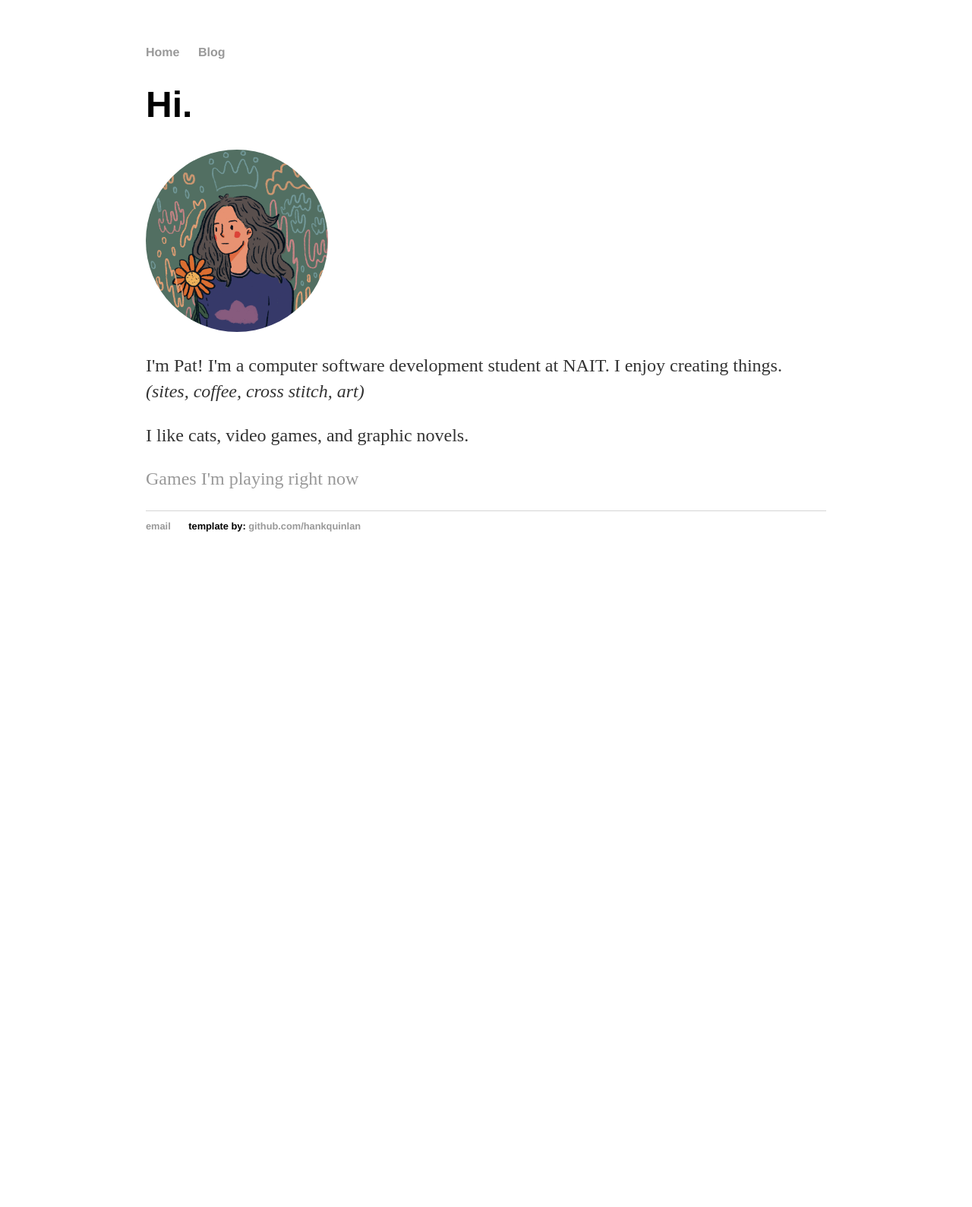
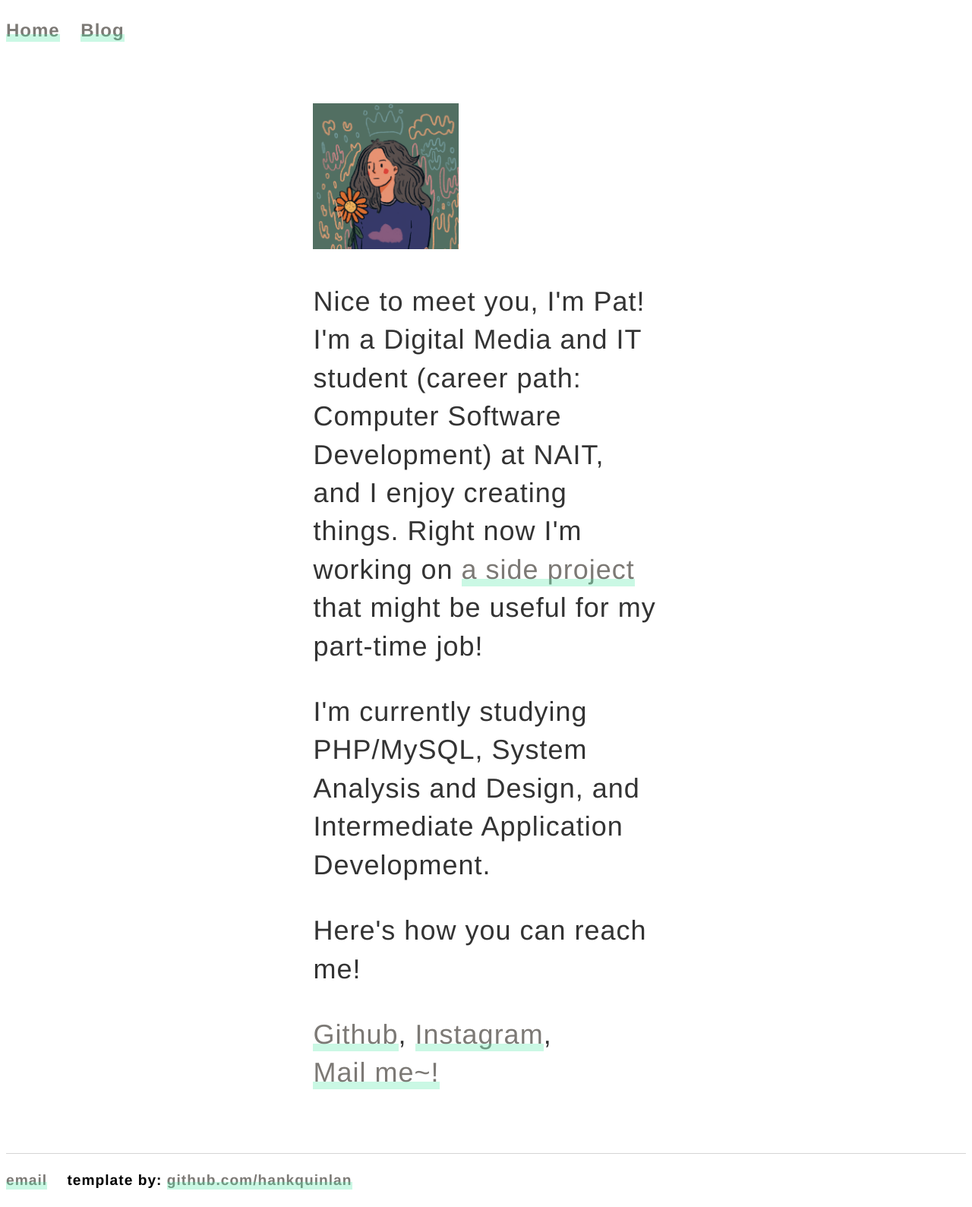
Before and after one commit to pborlongan/pborlongan.github.io, a Jekyll site: the page built from index.html, in a window 1280 px wide. Shown: the whole page at 76% size. Built offline with Jekyll 4.4.1, drawn with Linux system fonts in a browser that asks for light colours; before the commit the page ends 900 px from its top, so only the background shows below that.

Commit message:
edited the whole page

```diff
--- a/css/main.css
+++ b/css/main.css
@@ -1,11 +1,8 @@
-body {
-    margin: 60px auto;
-    width: 70%;
-}
-
-.profile img{
-    border-radius: 50%;
-    width: 15rem;
+body{
+    font-family: Proxima Nova, Helvetica Neue, Helvetica, Arial sans-serif;
+    font-size: 1.5rem;
+    line-height: 2rem;
+    letter-spacing: 1px;
 }
 
 nav ul, footer ul {
@@ -17,13 +14,6 @@ nav ul, footer ul {
 nav ul li, footer ul li {
     display: inline;
     margin-right: 20px;
-}
-a {
-    text-decoration: none;
-    color: #999;
-}
-a:hover {
-    text-decoration: underline;
 }
 h1 {
     font-size: 3em;
@@ -47,3 +37,44 @@ ul.posts {
 ul.posts li {
     list-style: none;
 }
+
+
+.profile img{
+    width: 12rem;
+}
+
+p a, li a{
+    color: #7c7975;
+    text-decoration: none;
+    position: relative;
+    white-space: nowrap;
+}
+p a:before, li a:before {
+    content: '';
+    height: 10px;
+    position: absolute;
+    bottom: -2px;
+    left: 0;
+    right: 0;
+    background-color: rgba(75, 230, 165, 0.295);
+    transition: 0.2s;
+    transition-property: bottom;
+}
+
+.container
+{
+    margin: 5rem auto;
+    width: 60%;
+}
+
+
+@media only screen and (max-width: 680px){
+
+    .profile{
+        margin: 25px;
+        width: 85%;
+        max-width: 750px;
+        font-size: 24px;
+        line-height: 38px;
+    }
+}
--- a/index.html
+++ b/index.html
@@ -3,10 +3,12 @@ layout: default
 title: Hi, hello.
 ---
 <link rel="stylesheet" type="text/css" href="/css/main.css">
-<div class="profile">
-	<h1>Hi.</h1>
-	<img src="/img/originals/self.png" alt="my picture">
-	<p>I'm Pat! I'm a computer software development student at NAIT. I enjoy creating things.<i> (sites, coffee, cross stitch, art)</i></p>
-	<p>I like cats, video games, and graphic novels.</p>
-	<p><a href="/games">Games I'm playing right now</a></p>
-</div><!-- /.profile -->
+<div class="container">
+	<div class="profile">
+		<img src="img/originals/self.png" alt="my picture" />
+		 <p>Nice to meet you, I'm Pat! I'm a Digital Media and IT student (career path: Computer Software Development) at NAIT, and I enjoy creating things. Right now I'm working on <a href="proj.html">a side project</a> <!--link--> that might be useful for my part-time job!</p>
+		 <p>I'm currently studying PHP/MySQL, System Analysis and Design, and Intermediate Application Development.</p>
+		 <p>Here's how you can reach me!</p>
+		 <p><a href="https://github.com/pborlongan">Github</a>, <a href="https://instagram.com/soymilktv">Instagram</a>, <a href="mailto:borlonganpatricia@gmail.com">Mail me~!</a></p>
+	</div>
+</div>
```
Also changed, not shown: 404.md (+1 -0 lines).
